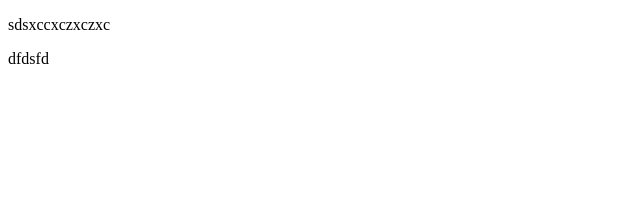
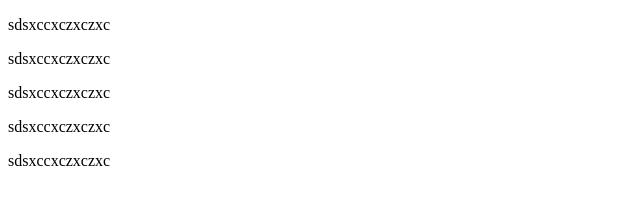
Before and after one commit to DanielR66/test, a plain HTML site: page index.html in a window 1280 px wide. Shown: the whole page, without its empty margins (0-640 px from the left). Drawn offline with Linux system fonts and the light colour scheme.

Commit message:
Agregue mas parrafos

```diff
--- a/index.html
+++ b/index.html
@@ -8,7 +8,17 @@
 </head>
 <body>
     <p>sdsxccxczxczxc</p>
-    dfdsfd
+    <p>sdsxccxczxczxc</p>
+
+    <p>sdsxccxczxczxc</p>
+
+    <p>sdsxccxczxczxc</p>
+
+    <p>sdsxccxczxczxc</p>
+
+
+
+
 
 </body>
 </html>
```
